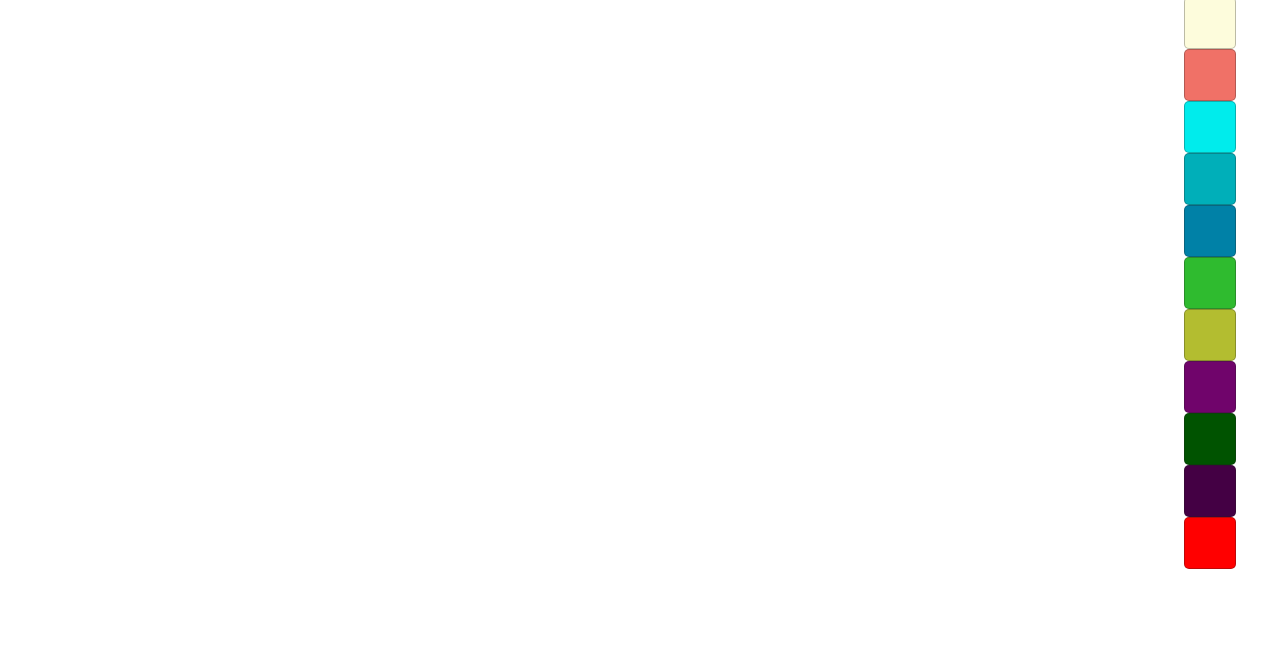
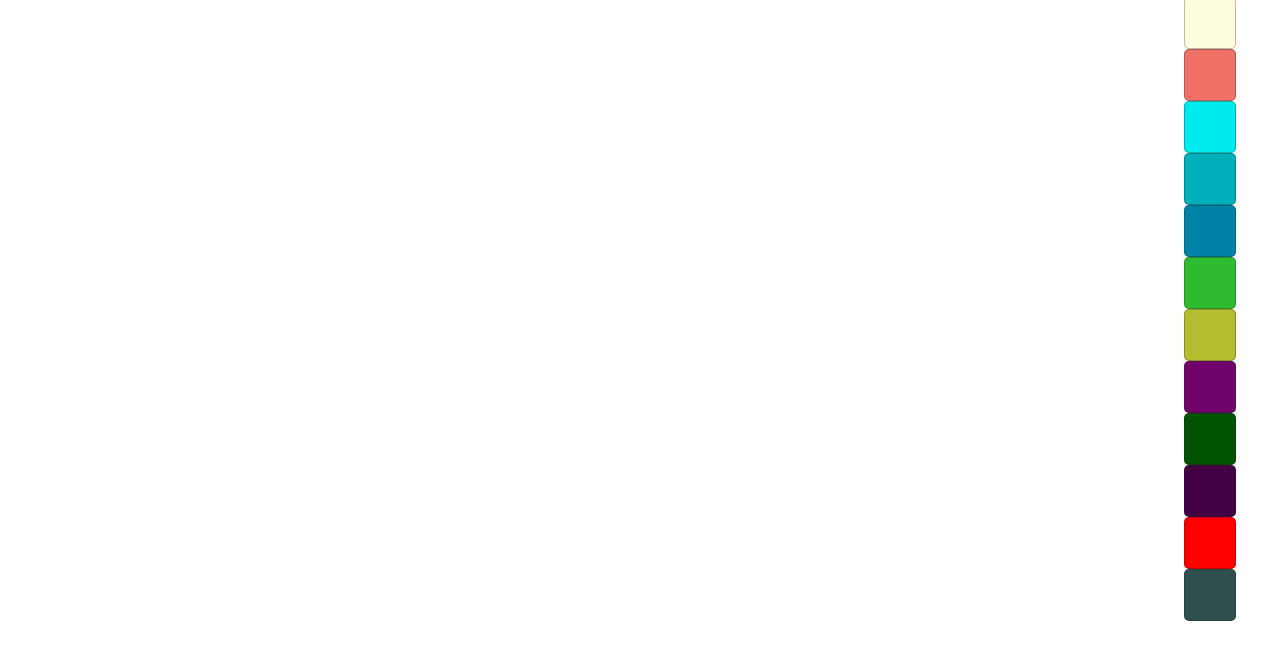
Before and after one commit to bpastega/Trekko, a plain HTML site: page index.html in a window 1280 px wide. Shown: the part 73-732 px from the top of the page. Drawn offline with Linux system fonts and the light colour scheme.

Commit message:
Adicionei uma cor de fundo

```diff
--- a/index.html
+++ b/index.html
@@ -33,6 +33,7 @@
                 <div class="color" style="background:#005300;"></div>
                 <div class="color" style="background:#440044;"></div>
                 <div class="color" style="background:#ff0000;"></div>
+                <div class="color" style="background:#2F4F4F"></div>
     </div>
     </header>
     <main class="conteudo">
```
